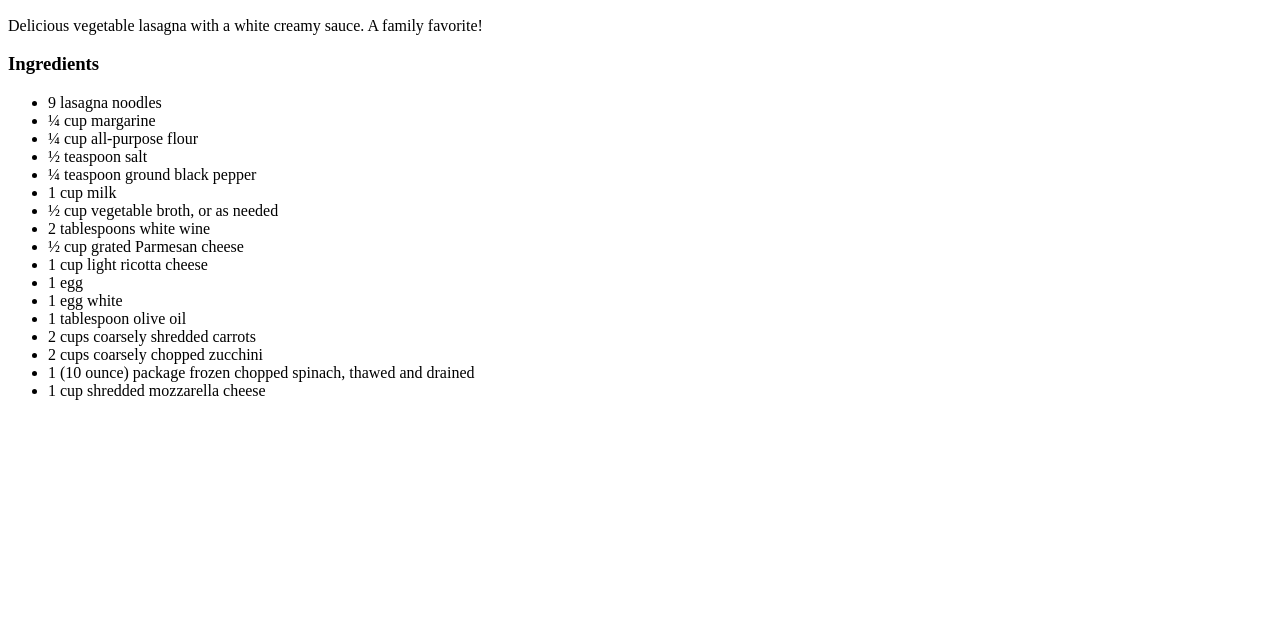
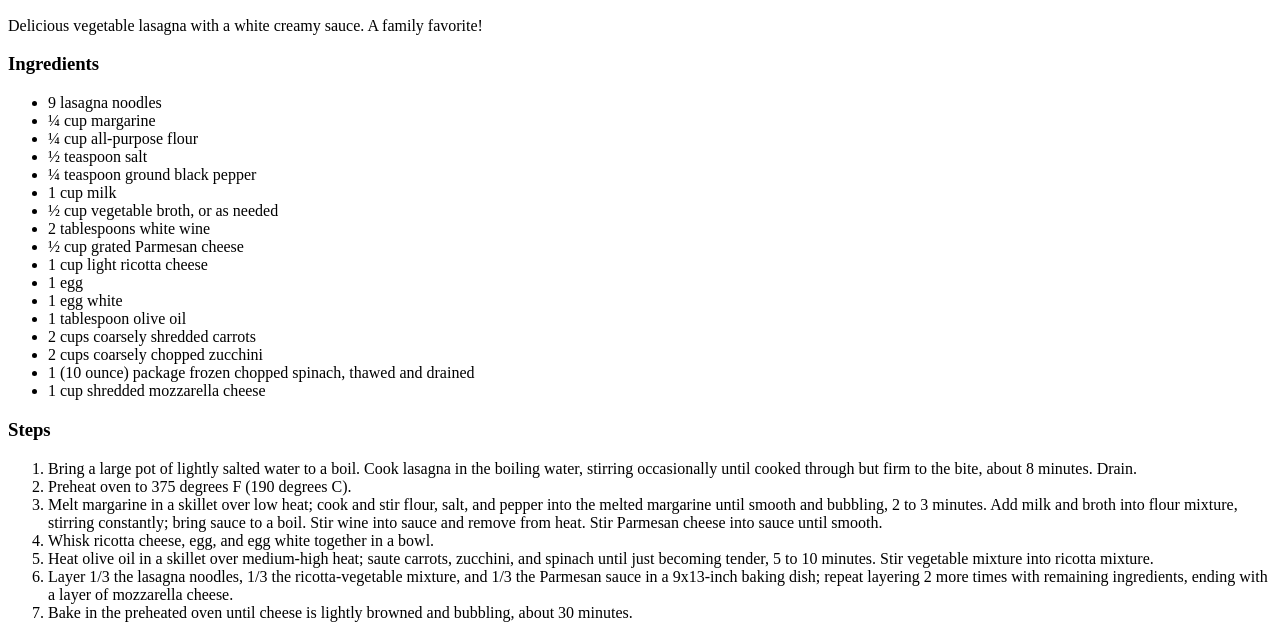
Before and after one commit to tbblust/odin-recipes, a plain HTML site: page recipes/lasagna.html in a window 1280 px wide. Shown: the part 434-1072 px from the top of the page. Before the commit the page ends 850 px from the top, so only its background shows below. Drawn offline with Linux system fonts and the light colour scheme.

Commit message:
Adds Steps section to lasagna page

```diff
--- a/recipes/lasagna.html
+++ b/recipes/lasagna.html
@@ -31,5 +31,15 @@
         <li>1 (10 ounce) package frozen chopped spinach, thawed and drained</li>
         <li>1 cup shredded mozzarella cheese</li>
     </ul>
+    <h3>Steps</h3>
+    <ol>
+        <li>Bring a large pot of lightly salted water to a boil. Cook lasagna in the boiling water, stirring occasionally until cooked through but firm to the bite, about 8 minutes. Drain.</li>
+        <li>Preheat oven to 375 degrees F (190 degrees C).</li>
+        <li>Melt margarine in a skillet over low heat; cook and stir flour, salt, and pepper into the melted margarine until smooth and bubbling, 2 to 3 minutes. Add milk and broth into flour mixture, stirring constantly; bring sauce to a boil. Stir wine into sauce and remove from heat. Stir Parmesan cheese into sauce until smooth.</li>
+        <li>Whisk ricotta cheese, egg, and egg white together in a bowl.</li>
+        <li>Heat olive oil in a skillet over medium-high heat; saute carrots, zucchini, and spinach until just becoming tender, 5 to 10 minutes. Stir vegetable mixture into ricotta mixture.</li>
+        <li>Layer 1/3 the lasagna noodles, 1/3 the ricotta-vegetable mixture, and 1/3 the Parmesan sauce in a 9x13-inch baking dish; repeat layering 2 more times with remaining ingredients, ending with a layer of mozzarella cheese.</li>
+        <li>Bake in the preheated oven until cheese is lightly browned and bubbling, about 30 minutes.</li>
+    </ol>
 </body>
 </html>
```
